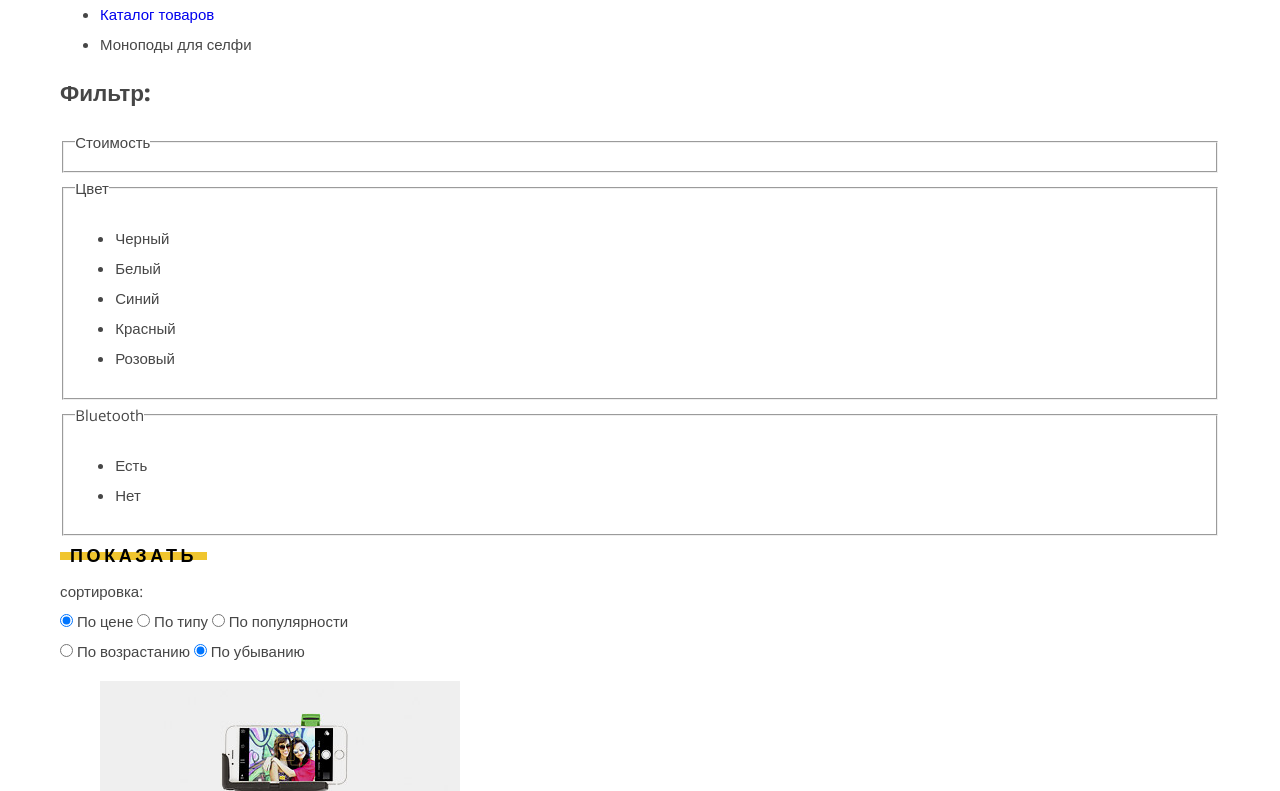
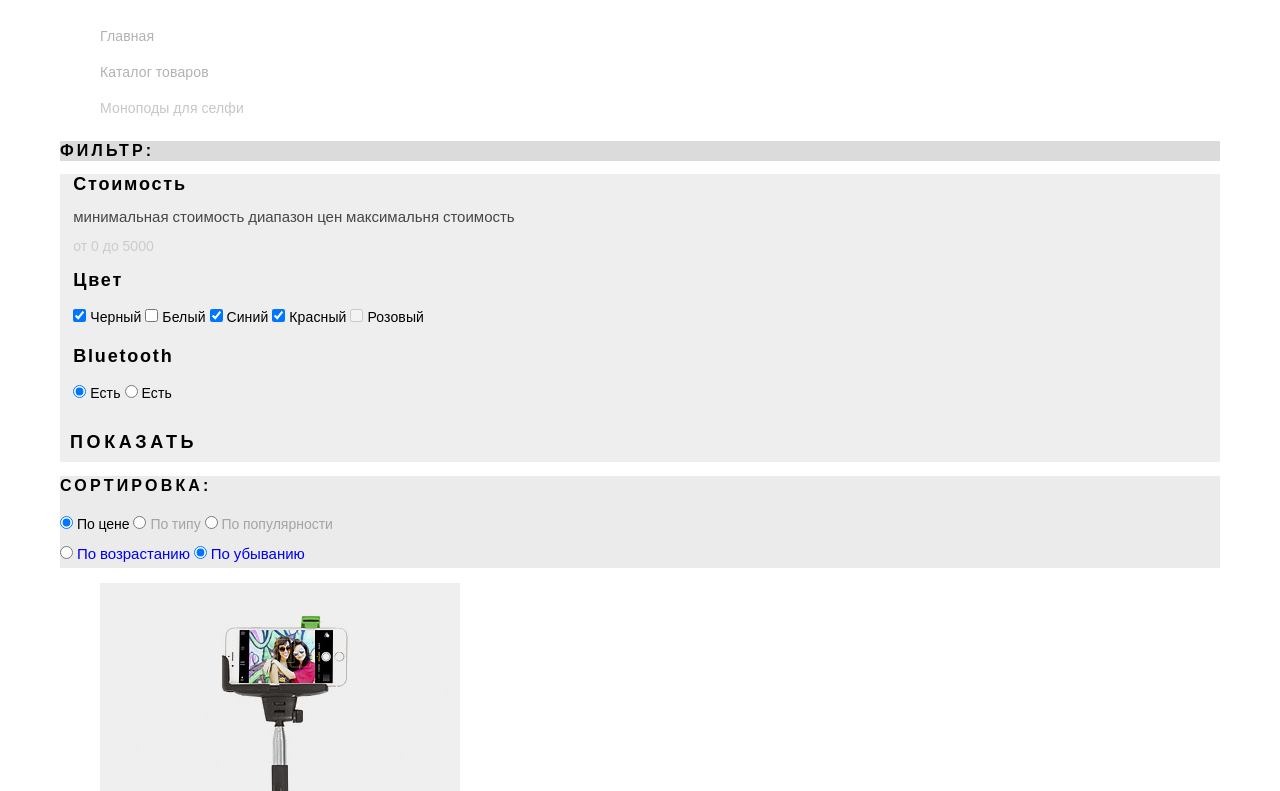
Before and after one commit to ZalmanMataev/device-old, a plain HTML site: page catalog.html in a window 1280 px wide. Shown: the part 619-1410 px from the top of the page. Drawn offline with nearby package versions, Linux system fonts and the light colour scheme.

Commit message:
basic stylization

```diff
--- a/catalog.html
+++ b/catalog.html
@@ -15,7 +15,6 @@
       <div class="main-heder-container">
         <div  class="main-logo">
           <a href="#">DEVICE</a>
-          <!-- <img src="img/logo.png" alt="логотим модного интернет магазина гаджетов DEVICE" width="164" height="36"> -->
         </div>
         <nav class="user-navigation">
           <form class="user-search" method="get" action="https://device.ru">
@@ -24,13 +23,11 @@
             <input class="search-input" id="search" type="text" name="search" placeholder="Поиск по сайту">
             <button class="search-button" type="submit">Найти</button>
           </form>
-
           <div class="user-block">
             <div class="user-block-Loggedin">
               <a href="#" class="user-block-contact user-block-id">Валентин Петухов</a>
               <a href="#" class="user-block-contact user-block-exit">Выйти</a>
             </div>
-
             <div class="user-block-Loggedon user-block-Loggedon-active">
               <a href="#" class="user-block-contact entry">Войти</a>
             </div>
@@ -39,7 +36,6 @@
               <a href="#" class="user-block-contact basket">Корзина</a>
             </div>
           </div>
-
         </nav>
         <nav class="main-navigation">
           <ul class="main-menu">
@@ -79,10 +75,9 @@
         </nav>
       </div>
     </header>
-
     <main>
       <div class="container">
-        <h1 class="title">интеррнет магазин современных гаджетов</h1>
+        <h1 class="catalog-title">интеррнет магазин современных гаджетов</h1>
         <div class="breadcrumbs">
           <ul>
             <li class="breadcrumbs-item">
@@ -95,101 +90,108 @@
                 Каталог товаров
               </a>
             </li>
-          <li class="breadcrumbs-item">
+            <li class="breadcrumbs-item breadcrumbs-item-current">
               Моноподы для селфи
             </li>
           </ul>
         </div>
-
         <section class="filters">
           <h2 class="filters-title">Фильтр:</h2>
-          <form class="filter-form" method="get" action="https://echo.htmlacademy.ru">
-          <fieldset >
+          <form class="filter-form" method="post" action="https://echo.htmlacademy.ru">
+          <fieldset class="filters-item">
             <legend class="filter-form-title">
-              Стоимость</legend>
-              <div class="filter-form-wrapper">
-
+              Стоимость
+            </legend>
+              <div class="filter-form-price-wrapper">
+                <div class="rang-control" data-min="0" data-max="9000" data-value-1="0" data-value-2="5000">
+                  <span class="filter-form-min-price">минимальная стоимость</span>
+                  <span class="filter-form-rang-price">диапазон цен</span>
+                  <span class="filter-form-max-price">максимальня стоимость</span>
+                  <input type="hidden" class="filters-form-input-min" name="min"  value="0">
+                  <input type="hidden" class="filters-form-input-max" name="max" value="5000">
+                </div>
+                <div class="filters-value">
+                    от
+                  <span class="filters-form-value1">
+                    0
+                  </span>
+                    до
+                  <span class="filters-form-value2">
+                    5000
+                  </span>
+                </div>
               </div>
           </fieldset>
-          <fieldset >
+          <fieldset class="filters-item">
             <legend class="filter-form-title">
-              Цвет</legend>
-              <div class="filter-form-wrapper">
-                <ul>
-                  <li class="filter-form-color">
-                    <input class="visually-hidden filter-input filter-input-checkbox" type="checkbox" name="black" >
-                    Черный
-                  </li>
-                  <li class="filter-form-color">
-                    <input class="visually-hidden filter-input filter-input-checkbox" type="checkbox" name="white" >
-                    Белый
-                  </li>
-                  <li class="filter-form-color">
-                    <input class="visually-hidden filter-input filter-input-checkbox" type="checkbox" name="blue" checked>
-                    Синий
-                  </li>
-                  <li class="filter-form-color">
-                    <input class="visually-hidden filter-input filter-input-checkbox" type="checkbox" name="red" checked>
-                    Красный
-                  </li>
-                  <li class="filter-form-color">
-                    <input class="visually-hidden filter-input filter-input-checkbox" type="checkbox" name="pink" checked>
-                    Розовый
-                  </li>
-                </ul>
-              </div>
+              Цвет
+            </legend>
+            <label class="filters-form-checkbox">
+              <input type="checkbox" name="color" class="filters-form-input-checkbox"   value="black" checked>
+              <span class="filters-form-text  filters-form-text-checkbox">Черный</span>
+              </label>
+            <label class="filters-form-checkbox">
+              <input type="checkbox" name="color" class="filters-form-input-checkbox"   value="white">
+              <span class="filters-form-text  filters-form-text-checkbox">Белый</span>
+            </label>
+            <label class="filters-form-checkbox">
+              <input type="checkbox" name="color" class="filters-form-input-checkbox"   value="blue" checked>
+              <span class="filters-form-text  filters-form-text-checkbox">Синий</span>
+            </label>
+            <label class="filters-form-checkbox">
+              <input type="checkbox" name="color" class="filters-form-input-checkbox"   value="red" checked>
+              <span class="filters-form-text  filters-form-text-checkbox">Красный</span>
+            </label>
+            <label class="filters-form-checkbox">
+              <input type="checkbox" name="color" class="filters-form-input-checkbox"   value="pink" disabled="">
+              <span class="filters-form-text  filters-form-text-checkbox">Розовый</span>
+            </label>
           </fieldset>
-
-          <fieldset >
+          <fieldset class="filters-item">
             <legend class="filter-form-title">
-              Bluetooth</legend>
-              <div class="filter-form-wrapper">
-                <ul class="filter-form-Bluetooth">
-                  <li>
-                    <input class="visually-hidden filter-input filter-input-radio" type="radio" name="Bluetooth" value="yes">
-                    Есть
-                  </li>
-                  <li>
-                    <input class="visually-hidden filter-input filter-input-radio" type="radio" name="Bluetooth" value="no">
-                    Нет
-                  </li>
-                </ul>
-              </div>
+              Bluetooth
+            </legend>
+            <label class="filters-form-radio">
+              <input type="radio" name="bluetooth" class="filters-form-input-radio"   value="yes" checked>
+              <span class="filters-form-text  filters-form-text-radio">Есть</span>
+            </label>
+            <label class="filters-form-radio">
+              <input type="radio" name="bluetooth" class="filters-form-input-radio"   value="no">
+              <span class="filters-form-text  filters-form-text-radio">Есть</span>
+            </label>
           </fieldset>
           <button class="filters-form-btn btn" type="submit">показать</button>
           </form>
         </section>
-
         <div class="catalog-content">
           <form class="sorting" action="https://echo.htmlacademy.ru" method="get">
-          <span class="sorting-title">сортировка:</span>
+            <h2 class="sorting-title">сортировка:</h2>
             <div class="sorting-choice">
-              <label>
-                <input class="sorting-input" type="radio" name="sort" value="price" checked>
-                По цене
+              <label class="sorting-choice-label">
+                <input type="radio" name="sort" class="sorting-choice-input" value="price" checked>
+                  <a href="#">По цене</a>
               </label>
-              <label>
-                <input class="sorting-input" type="radio" name="sort" value="price">
-                По типу
+              <label class="sorting-choice-label">
+                <input type="radio" name="sort" class="sorting-choice-input" value="type" >
+                  <a href="#">По типу</a>
               </label>
-              <label>
-                <input class="sorting-input" type="radio" name="sort" value="price">
-                По популярности
+              <label class="sorting-choice-label">
+                <input type="radio" name="sort" class="sorting-choice-input" value="popular">
+                  <a href="#">По популярности</a>
               </label>
             </div>
             <div class="sorting-extremums">
-              <label>
-                <input class="sorting-extremums-input" type="radio" name="extremum" value="increase " >
-                По возрастанию
+              <label class="sorting-extremums-label">
+                <input type="radio" name="extremum" class="sorting-choice-input" value="increase " >
+                  <a href="#" class="sorting-extremums-direct sorting-extremums-direct-increase">По возрастанию</a>
               </label>
-              <label>
-                <input class="sorting-extremums-input" type="radio" name="extremum" value="decrease" checked>
-                По убыванию
+              <label class="sorting-extremums-label">
+                <input type="radio" name="extremum" class="sorting-choice-input" value="decrease" checked>
+                  <a href="#" class="sorting-extremums-direct sorting-extremums-direct-decrease">По убыванию</a>
               </label>
             </div>
           </form>
         </div>
-
         <div class="product-list">
           <ul>
             <li class="product-item">
@@ -246,36 +248,33 @@
             </li>
           </ul>
         </div>
-
         <ul class="pagination">
           <li>
-            <a href="#" class="pagination-prev">Назад</a>
+            <a href="#" class="pagination-switch pagination-prev">Назад</a>
           </li>
           <li>
-            <ul class="pagination-prev-wrapper">
+            <ul class="pagination-numbers-wrapper">
               <li>
-                <a class="pagination-page  pagination-page-active">1</a>
+                <a class="pagination-numbers  pagination-numbers-active">1</a>
               </li>
               <li>
-                <a href="#" class="pagination-page">2</a>
+                <a href="#" class="pagination-numbers">2</a>
               </li>
               <li>
-                <a href="#" class="paginator-page">3</a>
+                <a href="#" class="pagination-numbers">3</a>
               </li>
             </ul>
             <li>
-              <a href="#" class="pagination-next">Вперед</a>
+              <a href="#" class="pagination-switch pagination-next">Вперед</a>
           </li>
         </ul>
       </div>
     </main>
-
     <footer class="page-footer">
       <div class="container">
         <div class="row-top">
           <div class="row-top-logo">
             <a href="#">DEVICE</a>
-            <!-- <img src="img/logo.png" alt="логотим модного интернет магазина гаджетов DEVICE" width="164" height="36"> -->
           </div>
           <div class="row-top-user-block">
             <ul>
@@ -294,7 +293,6 @@
             </ul>
           </div>
         </div>
-
         <div class="row-middle">
           <div class="row-middle-adress">
             г. Москва, ул. Строителей, 15
@@ -316,7 +314,6 @@
             Тел.: +7 (495) 495-95-95
           </div>
         </div>
-
         <div class="row-bottom">
           <div class="row-bottom-social">
             <a href="#" class="social-facebook" >Фейсбук</a>
--- a/css/style.css
+++ b/css/style.css
@@ -93,8 +93,7 @@ a {
   	padding-left: 60px;
   	padding-right: 60px;
   	padding-top: 47;
-  padding-bottom: 50px;  /**/
-
+  	padding-bottom: 50px;
 
   	background-color: #f7e296;
 
@@ -559,6 +558,200 @@ a {
 }
 /* Main. Main-page. End. */
 
+
+
+/*catalog. start*/
+.catalog-title{
+	font-family: "Gilroy", "Arial", sans-serif;
+	font-weight: 800;
+	font-size: 47px;
+	line-height: 1.2;
+	letter-spacing: 0.01em;
+	color: #000000;
+}
+
+.breadcrumbs-item {
+	font-family: "Open Sans", "Arial", sans-serif;
+  	font-weight: 300;
+  	font-size: 14px;
+  	line-height: 36px;
+  	letter-spacing: 0.01em;
+  	list-style: none;
+}
+
+.breadcrumbs-item a {
+  	color: #000000;
+  	opacity: 0.3;
+  	text-decoration: none;
+  	outline: none;
+}
+
+.breadcrumbs-item a:hover {
+	opacity: 0.6;
+}
+
+.breadcrumbs-item a:active,
+.breadcrumbs-item a:focus, {
+	opacity: 0.1;
+}
+
+.breadcrumbs-item-current  {
+	opacity: 0.3;
+}
+
+.filters-title {
+	font-family: "Gilroy", "Arial", sans-serif;
+	font-weight: 800;
+	font-size: 16px;
+	line-height: 1.2;
+	letter-spacing: 0.2em;
+	text-transform: uppercase;
+
+	color: #000000;
+	background-color: #dbdbdb;
+}
+
+.filters fieldset {
+	border: none;
+}
+
+
+.filter-form {
+	background-color: #eeeeee;
+}
+
+.filter-form-title {
+	font-family: "Gilroy", "Arial", sans-serif;
+	font-weight: 800;
+	font-size: 18px;
+	line-height: 1.2;
+	letter-spacing: 0.1em;
+	color: #000000;
+}
+
+.filters-value {
+	font-family: "Gilroy", "Arial", sans-serif;
+	font-weight: 300;
+	font-size: 14px;
+	line-height: 22,27px;
+
+	opacity: 0.2;
+}
+
+.filters-form-text {
+	font-family: "Open Sans", "Arial", sans-serif;
+	font-weight: 300;
+	font-size: 14px;
+	line-height: 40px;
+	letter-spacing: 0.01em;
+
+	color: #000000;
+}
+
+.sorting {
+	background-color: #ebebeb;
+}
+
+.sorting-title {
+	font-family: "Gilroy", "Arial", sans-serif;
+	font-weight: 800;
+	font-size: 16px;
+	line-height: 1.2;
+	letter-spacing: 0.2em;
+	text-transform: uppercase;
+	color: #000000;
+}
+
+.sorting-choice-label a {
+	font-family: "Open Sans", "Arial", sans-serif;
+	font-weight: 400;
+	font-size: 14px;
+	line-height: 18px;
+	letter-spacing: 0;
+	color: #000000;
+	text-decoration: none;
+
+	opacity: 0.3;
+	outline: none;
+}
+
+.sorting-choice-input:checked + a {
+	opacity: 1;
+}
+
+.sorting-choice-label a:hover {
+	opacity: 0.6;
+}
+
+.sorting-choice-label a:active {
+	opacity: 1;
+}
+
+
+
+
+
+.pagination {
+	list-style: none;
+	background-color: #ebebeb;
+}
+
+.pagination-numbers-wrapper {
+	list-style: none;
+}
+
+.pagination a 	 {
+	font-family: "Gilroy", "Arial", sans-serif;
+	font-weight: 800;
+	font-size: 16px;
+	line-height: 1.2;
+	letter-spacing: 0.2em;
+	text-decoration: none;
+	text-transform: uppercase;
+
+	color: #000000;
+}
+
+.pagination-switch:hover {
+	background-color: #d9d9d9;
+}
+
+.pagination-switch:active,
+.pagination-switch:focus {
+	color: rgba(0, 0, 0, 0.3);
+
+	background-color: #d9d9d9;
+}
+
+.pagination-numbers-wrapper .pagination-numbers {
+	color: rgba(0, 0, 0, 0.3);
+}
+
+.pagination-numbers-wrapper .pagination-numbers-active {
+	color: rgba(0, 0, 0, 1);
+}
+
+.pagination-numbers:hover {
+	color: rgba(0, 0, 0, 0.6);
+}
+
+.pagination-numbers:active,
+.pagination-numbers:focus {
+	color: rgba(0, 0, 0, 1);
+}
+/*catalog. end*/
+
+
+
+
+
+
+
+
+
+
+
+
 /* Footer. Start. */
 .page-footer {
 	background-color: #464646;
```
Also changed, not shown: index.html (+2 -14 lines). Lines whose indentation alone changed are shown as unchanged.
